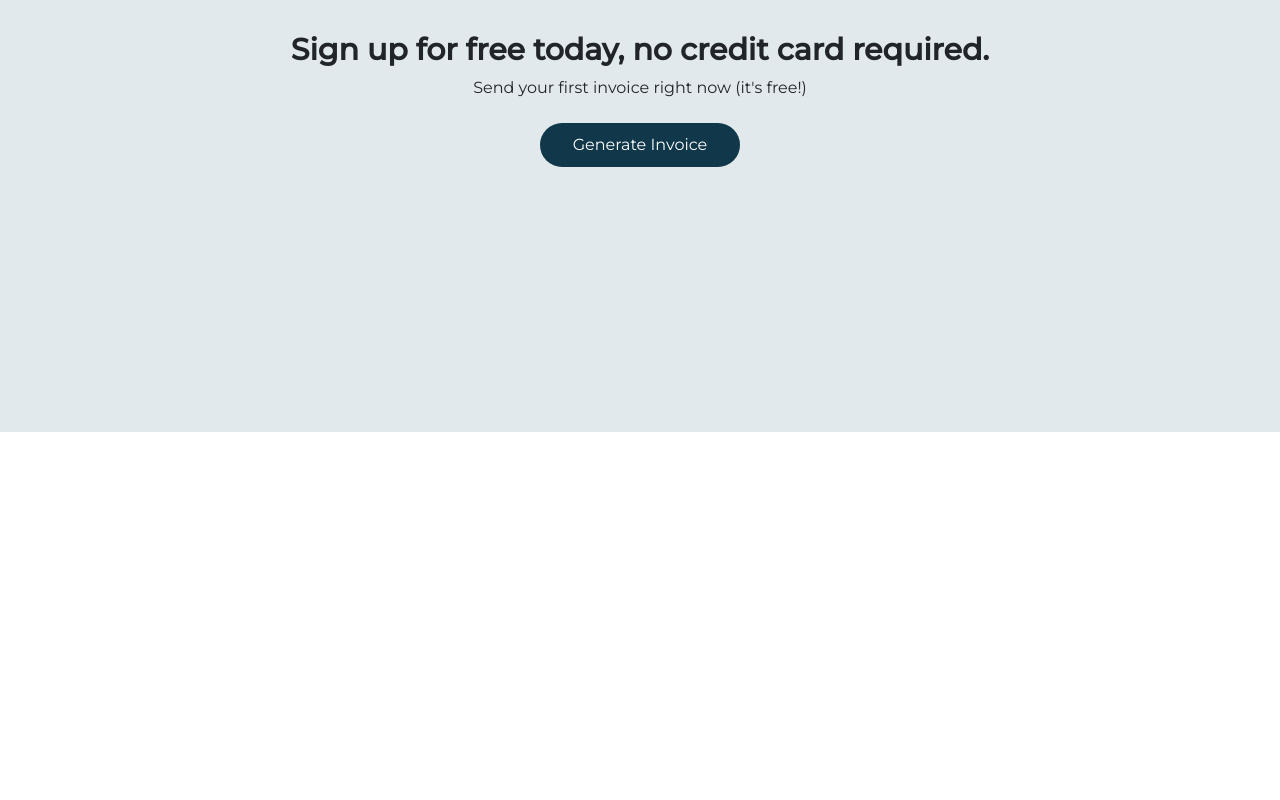
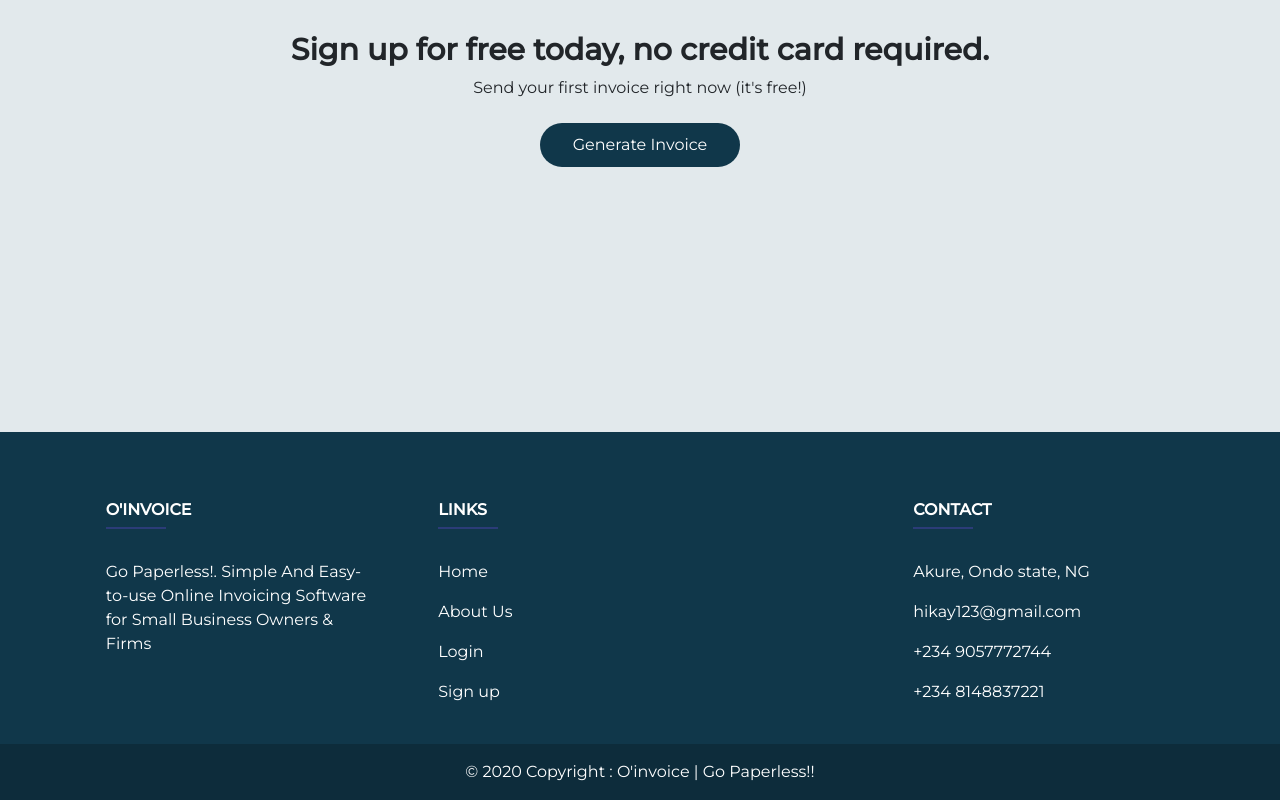
Before and after one commit to Ekweaga/Oinvoice, a React (Create React App) app: page / in a window 1280 px wide. Shown: the part 2618-3418 px from the top of the page. Before the commit the page ends 3050 px from the top, so only its background shows below. Built offline with nearby package versions, Linux system fonts and the light colour scheme.

Commit message:
Login/signup page design

```diff
--- a/src/Home.jsx
+++ b/src/Home.jsx
@@ -10,6 +10,8 @@ import lead from "./assets/sheleadsafrica.png"
 import  img from "./assets/img.jpg"
 import  ab from "./assets/ab1.jpg"
 import  con from "./assets/cons.jpeg"
+import Footer from './components/Footer'
+
 
 function Home() {
   return (
@@ -154,6 +156,9 @@ function Home() {
         <div className='btn'><button>Generate Invoice</button></div>
 
     </div>
+    <div style={{backgroundColor:'#10374A',paddingTop:'20px'}}>
+        <Footer/>
+    </div>
 
     </>
   )
--- a/src/components/Footer.jsx
+++ b/src/components/Footer.jsx
@@ -1,8 +1,94 @@
 import React from 'react'
+import {Link} from "react-router-dom"
 
 function Footer() {
   return (
-    <div>Footer</div>
+   <><footer
+   className="text-center text-lg-start text-white"
+
+   >
+
+
+
+
+
+<section className="">
+<div className="container text-center text-md-start mt-5">
+
+ <div className="row mt-3">
+
+   <div className="col-md-3 col-lg-4 col-xl-3 mx-auto mb-4">
+
+     <h6 className="text-uppercase fw-bold">O'invoice</h6>
+     <hr
+         className="mb-4 mt-0 d-inline-block mx-auto"
+         style={{width: '60px', backgroundColor: '#7c4dff', height: '2px'}}
+         />
+     <p>
+     Go Paperless!. Simple And Easy-to-use Online Invoicing Software for Small Business Owners & Firms
+     </p>
+   </div>
+
+
+
+   <div className="col-md-2 col-lg-2 col-xl-2 mx-auto mb-4">
+
+     <h6 className="text-uppercase fw-bold">Links</h6>
+     <hr
+         className="mb-4 mt-0 d-inline-block mx-auto"
+         style={{width: '60px', backgroundColor: '#7c4dff', height: '2px'}}
+         />
+
+     <p>
+    <Link to="" style={{color:'white',textDecoration:'none'}}> Home</Link>
+     </p>
+     <p>About Us</p>
+      <p>
+      <Link to="/login" style={{color:'white',textDecoration:'none'}}>Login</Link>
+     </p>
+     <p>
+     <Link to="/signup" style={{color:'white',textDecoration:'none'}}>Sign up</Link></p>
+
+   </div>
+
+   <div className="col-md-3 col-lg-2 col-xl-2 mx-auto mb-4">
+
+
+
+
+   </div>
+
+   <div className="col-md-4 col-lg-3 col-xl-3 mx-auto mb-md-0 mb-4">
+
+     <h6 className="text-uppercase fw-bold">Contact</h6>
+     <hr
+         className="mb-4 mt-0 d-inline-block mx-auto"
+         style={{width: '60px', backgroundColor: '#7c4dff', height: '2px'}}
+         />
+     <p><i  className="fas fa-home mr-3"></i>Akure, Ondo state, NG</p>
+     <p><i  className="fas fa-envelope mr-3"></i> hikay123@gmail.com</p>
+     <p><i  className="fas fa-phone mr-3"></i> +234 9057772744</p>
+     <p><i  className="fas fa-print mr-3"></i> +234 8148837221</p>
+   </div>
+
+ </div>
+
+</div>
+</section>
+
+
+
+<div
+  className="text-center p-3"
+  style={{backgroundColor: 'rgba(0, 0, 0, 0.2)'}}
+  >
+© 2020 Copyright : O'invoice | Go Paperless!!
+
+</div>
+
+
+</footer>
+   </>
   )
 }
 
--- a/src/components/Login.jsx
+++ b/src/components/Login.jsx
@@ -1,8 +1,30 @@
 import React from 'react'
+import "./login.css"
 
 function Login() {
   return (
-    <div>Login</div>
+    <div className="login">
+    <div className='contact row'>
+    <div className='col-12'><h2>Welcome back</h2>
+    <p>Please login to continue</p>
+    </div>
+    <div className='col-l2'>
+    <div className="form-floating mb-3 ">
+      <input type="email" className="form-control" id="floatingInput" placeholder="name@example.com" />
+      <label for="floatingInput">Email address</label>
+    </div>
+    <div className="form-floating">
+      <input type="password" className="form-control" id="floatingPassword" placeholder="Password" />
+      <label for="floatingPassword">Password</label>
+    </div>
+    </div>
+
+
+    <button  type="button" className="btn  mt-3" style={{width:'100%', background:'#10374A' ,color:'white'}}>
+      Login</button>
+
+    </div>
+    </div>
   )
 }
 
--- a/src/components/Signup.jsx
+++ b/src/components/Signup.jsx
@@ -1,9 +1,41 @@
-import React from 'react'
+import React,{useState} from 'react'
 
 function Signup() {
+  const [name, setName] = useState('')
+  const [email, setEmail] = useState('')
+  const [pwd, setPwd] = useState('')
   return (
-    <div>Signup</div>
+    <div className="login">
+    <div className='contact row'>
+    <div className='col-12'><h2>Create Account</h2>
+    <p>Please create an Account to continue</p>
+    </div>
+    <div className='col-l2'>
+    <div className="form-floating mb-3 ">
+      <input type="text" className="form-control" id="floatingInput" placeholder="UserName" value={name}
+      onChange={(e)=>setName(e.target.value)}/>
+      <label for="floatingInput">Name</label>
+    </div>
+    <div className="form-floating mb-3 ">
+      <input type="email" className="form-control" id="floatingInput" placeholder="name@example.com" value={email}
+      onChange={(e)=>setEmail(e.target.value)}/>
+      <label for="floatingInput">Email address</label>
+    </div>
+    <div className="form-floating">
+      <input type="password" className="form-control" id="floatingPassword" placeholder="Password" value={pwd}
+       onChange={(e)=>setPwd(e.target.value)}/>
+      <label for="floatingPassword">Password</label>
+    </div>
+    </div>
+
+
+    <button  type="button" className="btn  mt-3" style={{width:'100%', background:'#10374A' ,color:'white'}}>
+      Login</button>
+
+    </div>
+    </div>
   )
-}
+
+  }
 
 export default Signup
--- /dev/null
+++ b/src/components/login.css
@@ -0,0 +1,22 @@
+.login{
+    width:70%;
+    margin:auto;
+    display:flex;
+    align-items: center;
+    justify-content: center;
+}
+.login .contact{
+    margin-top:100px;
+}
+@media screen and (max-width:540px) {
+    .login{
+        width:90%;
+        margin:auto;
+        display:flex;
+        align-items: center;
+        justify-content: center;
+    }
+    .login .contact{
+        margin-top:200px;
+    }
+}
--- a/src/home.css
+++ b/src/home.css
@@ -96,7 +96,7 @@ font-size:18px;
 }
 .workContainer .works{
     display:flex;
-   width:80%;
+   width:60%;
    margin:auto;
    gap:20px;
 }
```
